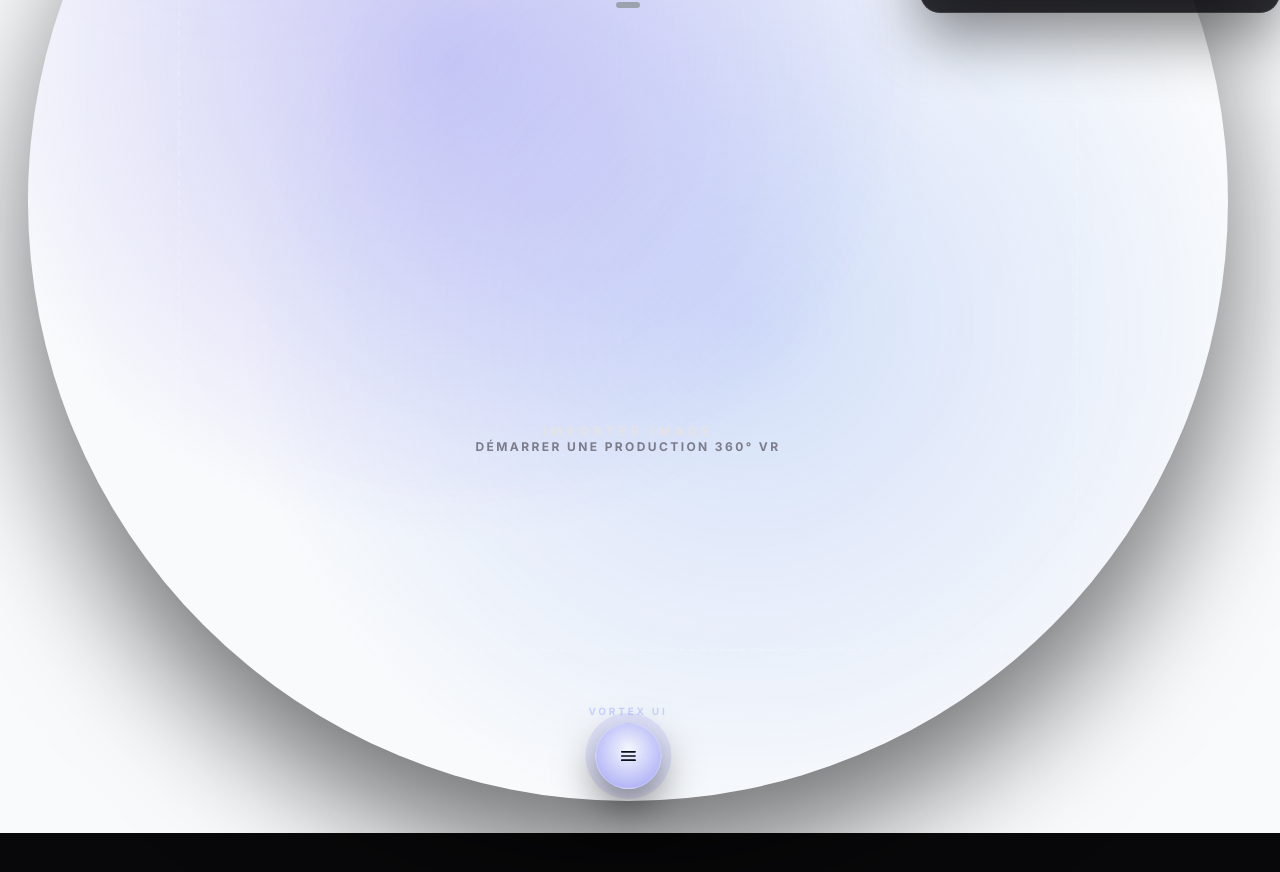
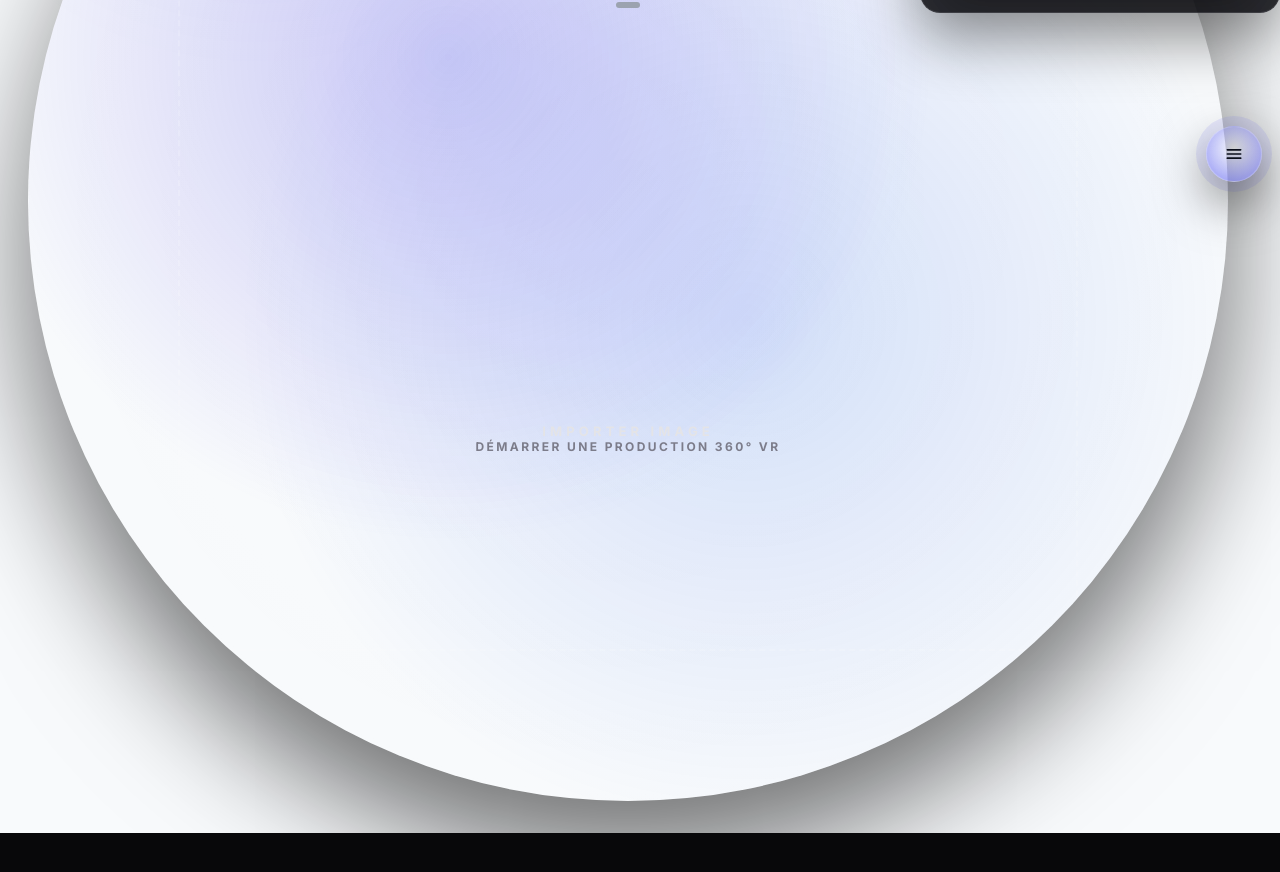
Before and after one commit to pierkiroule/Pixaloop, a React (Vite) app: page / in a window 1280 px wide. Shown: the part 600-1472 px from the top of the page. After the commit the page ends 1433 px from the top, so only its background shows below. Built offline with nearby package versions, Linux system fonts and the light colour scheme.

Commit message:
Add quick action FAB for canvas

```diff
--- a/src/App.css
+++ b/src/App.css
@@ -984,92 +984,88 @@ body {
   overflow: hidden;
 }
 
-.vortex-dial {
-  position: absolute;
-  inset: auto auto 12px 50%;
-  transform: translateX(-50%);
-  display: inline-flex;
+.quick-fab {
+  position: fixed;
+  inset: auto 18px 18px auto;
+  display: flex;
   flex-direction: column;
-  align-items: center;
-  gap: 6px;
-  z-index: 5;
+  align-items: flex-end;
+  gap: 10px;
+  z-index: 16;
 }
 
-.vortex-label {
-  margin: 0;
-  color: #c7d2fe;
-  letter-spacing: 0.28em;
-  font-weight: 800;
-  font-size: 10px;
-  text-transform: uppercase;
+.fab-menu {
+  display: grid;
+  gap: 8px;
+  opacity: 0;
+  pointer-events: none;
+  transform: translateY(6px) scale(0.98);
+  transition: opacity 140ms ease, transform 180ms ease;
 }
 
-.dial-core {
-  width: 66px;
-  height: 66px;
+.quick-fab.open .fab-menu {
+  opacity: 1;
+  pointer-events: auto;
+  transform: translateY(0) scale(1);
+}
+
+.fab-action {
+  min-width: 160px;
+  display: inline-flex;
+  align-items: center;
+  justify-content: flex-end;
+  gap: 10px;
+  padding: 10px 14px;
+  border-radius: 12px;
+  border: 1px solid rgba(255, 255, 255, 0.12);
+  background: rgba(14, 17, 33, 0.92);
+  color: #e2e8f0;
+  cursor: pointer;
+  box-shadow: 0 16px 36px rgba(0, 0, 0, 0.35), inset 0 1px 0 rgba(255, 255, 255, 0.04);
+  transition: transform 120ms ease, background 150ms ease, color 150ms ease, border 150ms ease, box-shadow 150ms ease;
+}
+
+.fab-action:hover:not(:disabled) {
+  transform: translateY(-2px);
+  background: rgba(255, 255, 255, 0.06);
+  border-color: rgba(255, 255, 255, 0.2);
+  box-shadow: 0 20px 44px rgba(0, 0, 0, 0.45);
+}
+
+.fab-action:disabled {
+  opacity: 0.65;
+  cursor: not-allowed;
+}
+
+.fab-action.active {
+  background: linear-gradient(140deg, #22d3ee, #6366f1);
+  color: #0b0f1c;
+  border-color: rgba(255, 255, 255, 0.35);
+  box-shadow: 0 18px 40px rgba(99, 102, 241, 0.35);
+}
+
+.fab-button {
+  width: 56px;
+  height: 56px;
   border-radius: 50%;
+  border: 1px solid rgba(255, 255, 255, 0.2);
+  background: radial-gradient(circle at 50% 40%, rgba(255, 255, 255, 0.2), rgba(99, 102, 241, 0.7));
+  color: #0b0f1c;
   display: grid;
   place-items: center;
-  background: radial-gradient(circle at 50% 40%, rgba(255, 255, 255, 0.2), rgba(99, 102, 241, 0.6));
-  color: #0b0f1c;
-  border: 1px solid rgba(255, 255, 255, 0.2);
-  box-shadow: 0 18px 40px rgba(0, 0, 0, 0.5), 0 0 0 10px rgba(99, 102, 241, 0.12);
   cursor: pointer;
-  transition: transform 150ms ease, box-shadow 160ms ease;
+  box-shadow: 0 20px 50px rgba(0, 0, 0, 0.55), 0 0 0 10px rgba(99, 102, 241, 0.12);
+  transition: transform 150ms ease, box-shadow 160ms ease, background 150ms ease;
 }
 
-.dial-core:hover {
+.fab-button:hover {
   transform: translateY(-2px);
-  box-shadow: 0 24px 50px rgba(0, 0, 0, 0.55), 0 0 0 12px rgba(99, 102, 241, 0.15);
+  box-shadow: 0 24px 60px rgba(0, 0, 0, 0.6), 0 0 0 12px rgba(99, 102, 241, 0.16);
 }
 
-.radial-menu {
-  position: absolute;
-  inset: -32%;
-  display: grid;
-  place-items: center;
-  pointer-events: none;
-  opacity: 0;
-  transform: scale(0.8);
-  transition: opacity 140ms ease, transform 200ms ease;
-}
-
-.radial-menu.open {
-  opacity: 1;
-  transform: scale(1);
-  pointer-events: auto;
-}
-
-.radial-item {
-  --radius: 78%;
-  position: absolute;
-  width: 64px;
-  height: 64px;
-  border-radius: 50%;
-  display: inline-flex;
-  align-items: center;
-  justify-content: center;
-  background: rgba(255, 255, 255, 0.08);
-  border: 1px solid rgba(255, 255, 255, 0.18);
-  color: #e2e8f0;
-  cursor: pointer;
-  backdrop-filter: blur(6px);
-  box-shadow: 0 14px 35px rgba(0, 0, 0, 0.4);
-  transform: rotate(calc(var(--slice) * 90deg)) translateY(calc(-1 * var(--radius)))
-    rotate(calc(-1 * var(--slice) * 90deg));
-  transition: transform 140ms ease, background 150ms ease, color 150ms ease, border 150ms ease;
-}
-
-.radial-item.active {
-  background: linear-gradient(130deg, #22d3ee, #6366f1);
-  color: #0b0f1c;
-  border-color: rgba(255, 255, 255, 0.4);
-  box-shadow: 0 16px 40px rgba(99, 102, 241, 0.4);
-}
-
-.radial-item:hover {
-  transform: rotate(calc(var(--slice) * 90deg)) translateY(calc(-1 * var(--radius))) rotate(calc(-1 * var(--slice) * 90deg))
-    scale(1.04);
+.fab-button:active {
+  transform: translateY(0);
+  box-shadow: 0 16px 36px rgba(0, 0, 0, 0.5), 0 0 0 8px rgba(99, 102, 241, 0.1);
 }
 
 .hidden-file-input {
@@ -1128,6 +1124,17 @@ body {
 
 .bottom-button.active:hover {
   color: #0b0f1c;
+}
+
+@media (max-width: 899px) {
+  .quick-fab {
+    right: 14px;
+    bottom: calc(88px + env(safe-area-inset-bottom, 0px));
+  }
+
+  .fab-action {
+    min-width: 140px;
+  }
 }
 
 @media (min-width: 900px) {
--- a/src/App.jsx
+++ b/src/App.jsx
@@ -24,8 +24,8 @@ import {
 import { registerFloatingParticles } from './aframe/particles';
 import './App.css';
 import DrawingLooper from './DrawingLooper';
-import PropTypes from './propTypesStub';
 import BottomBar from './components/BottomBar';
+import QuickFab from './components/QuickFab';
 
 const CANVAS_SIZE = 1024;
 const PREVIEW_SIZE = 512;
@@ -179,47 +179,6 @@ const fragmentShader = `
   }
 `;
 
-const RadialMenu = ({ open, onSelect, activeTool, isAnimating, activeTab }) => {
-  const items = [
-    { id: 'import', label: 'Import', icon: Upload },
-    { id: 'paint', label: 'Peindre', icon: Droplets },
-    { id: 'animate', label: isAnimating ? 'Stop' : 'Animer', icon: isAnimating ? Pause : Play, active: isAnimating },
-    { id: 'export', label: 'Exporter', icon: Camera },
-  ];
-
-  return (
-    <div className={`radial-menu ${open ? 'open' : ''}`}>
-      {items.map((item, index) => {
-        const Icon = item.icon;
-        const isActive =
-          item.active ||
-          (item.id === 'paint' && activeTool === 'watercolor') ||
-          (item.id === 'export' && activeTab === 'export');
-        return (
-          <button
-            key={item.id}
-            type="button"
-            className={`radial-item ${isActive ? 'active' : ''}`}
-            style={{ '--slice': index }}
-            onClick={() => onSelect(item.id)}
-            aria-label={item.label}
-          >
-            <Icon size={18} />
-          </button>
-        );
-      })}
-    </div>
-  );
-};
-
-RadialMenu.propTypes = {
-  open: PropTypes.bool,
-  onSelect: PropTypes.func,
-  activeTool: PropTypes.string,
-  isAnimating: PropTypes.bool,
-  activeTab: PropTypes.string,
-};
-
 const clampToVortex = (point) => {
   const dx = point.x - 0.5;
   const dy = point.y - 0.5;
@@ -273,7 +232,6 @@ function App() {
   const [isAnimating, setIsAnimating] = useState(false);
   const [tool, setTool] = useState('flow');
   const [isNavOpen, setIsNavOpen] = useState(true);
-  const [isRadialOpen, setIsRadialOpen] = useState(false);
   const [activeTab, setActiveTab] = useState('scene');
   const [watercolorColor, setWatercolorColor] = useState('#6fb0ff');
   const [watercolorSize, setWatercolorSize] = useState(48);
@@ -975,49 +933,6 @@ function App() {
                 </label>
               )}
             </div>
-            <div className="vortex-dial">
-              <p className="vortex-label">Vortex UI</p>
-              <button type="button" className="dial-core" onClick={() => setIsRadialOpen((prev) => !prev)} aria-label="Ouvrir le menu radial">
-                <Menu size={20} />
-              </button>
-            </div>
-            <RadialMenu
-              open={isRadialOpen}
-              activeTool={tool === 'watercolor' ? 'watercolor' : tool}
-              isAnimating={isAnimating}
-              activeTab={activeTab}
-              onSelect={(id) => {
-                if (id === 'export') {
-                  setActiveTab('export');
-                  setIsRadialOpen(false);
-                  return;
-                }
-                if (id === 'import') {
-                  fileInputRef.current?.click();
-                  setIsRadialOpen(false);
-                  return;
-                }
-                if (id === 'paint') {
-                  setTool('watercolor');
-                  setActiveTab('paint');
-                  setIsRadialOpen(false);
-                  return;
-                }
-                if (id === 'animate') {
-                  setIsAnimating((prev) => !prev);
-                  setIsRadialOpen(false);
-                  return;
-                }
-                if (id === 'anchor') {
-                  setTool('anchor');
-                  setActiveTab('scene');
-                } else {
-                  setTool('flow');
-                  setActiveTab('scene');
-                }
-                setIsRadialOpen(false);
-              }}
-            />
           </div>
 
           <aside className={`control-panel ${isNavOpen ? 'open' : ''}`}>
@@ -1271,6 +1186,22 @@ function App() {
           {isNavOpen && <button className="panel-overlay" type="button" onClick={() => setIsNavOpen(false)} aria-label="Fermer le menu" />}
         </div>
 
+        <QuickFab
+          hasImage={!!imageUrl}
+          isPaintActive={activeTab === 'paint' || tool === 'watercolor'}
+          isExportActive={activeTab === 'export'}
+          onImport={() => fileInputRef.current?.click()}
+          onPaint={() => {
+            setTool('watercolor');
+            setActiveTab('paint');
+            setIsNavOpen(true);
+          }}
+          onExport={() => {
+            setActiveTab('export');
+            setIsNavOpen(true);
+          }}
+        />
+
         {isRecording && (
           <div className="record-overlay">
             <div className="record-card">
--- /dev/null
+++ b/src/components/QuickFab.jsx
@@ -0,0 +1,74 @@
+import { useEffect, useRef, useState } from 'react';
+import { Camera, Droplets, Menu, Upload } from '../icons';
+import PropTypes from '../propTypesStub';
+
+function QuickFab({ onImport, onPaint, onExport, isPaintActive, isExportActive, hasImage }) {
+  const [open, setOpen] = useState(false);
+  const containerRef = useRef(null);
+  const imageReady = hasImage ?? true;
+
+  useEffect(() => {
+    const handlePointerDown = (event) => {
+      if (containerRef.current && !containerRef.current.contains(event.target)) {
+        setOpen(false);
+      }
+    };
+
+    window.addEventListener('pointerdown', handlePointerDown);
+    return () => window.removeEventListener('pointerdown', handlePointerDown);
+  }, []);
+
+  const actions = [
+    { id: 'import', label: 'Import', icon: Upload, onClick: onImport },
+    { id: 'paint', label: 'Peindre', icon: Droplets, onClick: onPaint, active: isPaintActive, disabled: !imageReady },
+    { id: 'export', label: 'Export', icon: Camera, onClick: onExport, active: isExportActive, disabled: !imageReady },
+  ];
+
+  const handleAction = (action) => {
+    if (action.disabled) return;
+    action.onClick?.();
+    setOpen(false);
+  };
+
+  return (
+    <div className={`quick-fab ${open ? 'open' : ''}`} ref={containerRef}>
+      <div className="fab-menu" aria-hidden={!open}>
+        {actions.map((action) => {
+          const Icon = action.icon;
+          return (
+            <button
+              key={action.id}
+              type="button"
+              className={`fab-action ${action.active ? 'active' : ''}`}
+              onClick={() => handleAction(action)}
+              disabled={action.disabled}
+            >
+              <Icon size={16} />
+              <span>{action.label}</span>
+            </button>
+          );
+        })}
+      </div>
+      <button
+        type="button"
+        className="fab-button"
+        aria-label="Ouvrir le menu rapide"
+        aria-expanded={open}
+        onClick={() => setOpen((prev) => !prev)}
+      >
+        <Menu size={20} />
+      </button>
+    </div>
+  );
+}
+
+QuickFab.propTypes = {
+  onImport: PropTypes.func,
+  onPaint: PropTypes.func,
+  onExport: PropTypes.func,
+  isPaintActive: PropTypes.bool,
+  isExportActive: PropTypes.bool,
+  hasImage: PropTypes.bool,
+};
+
+export default QuickFab;
```
